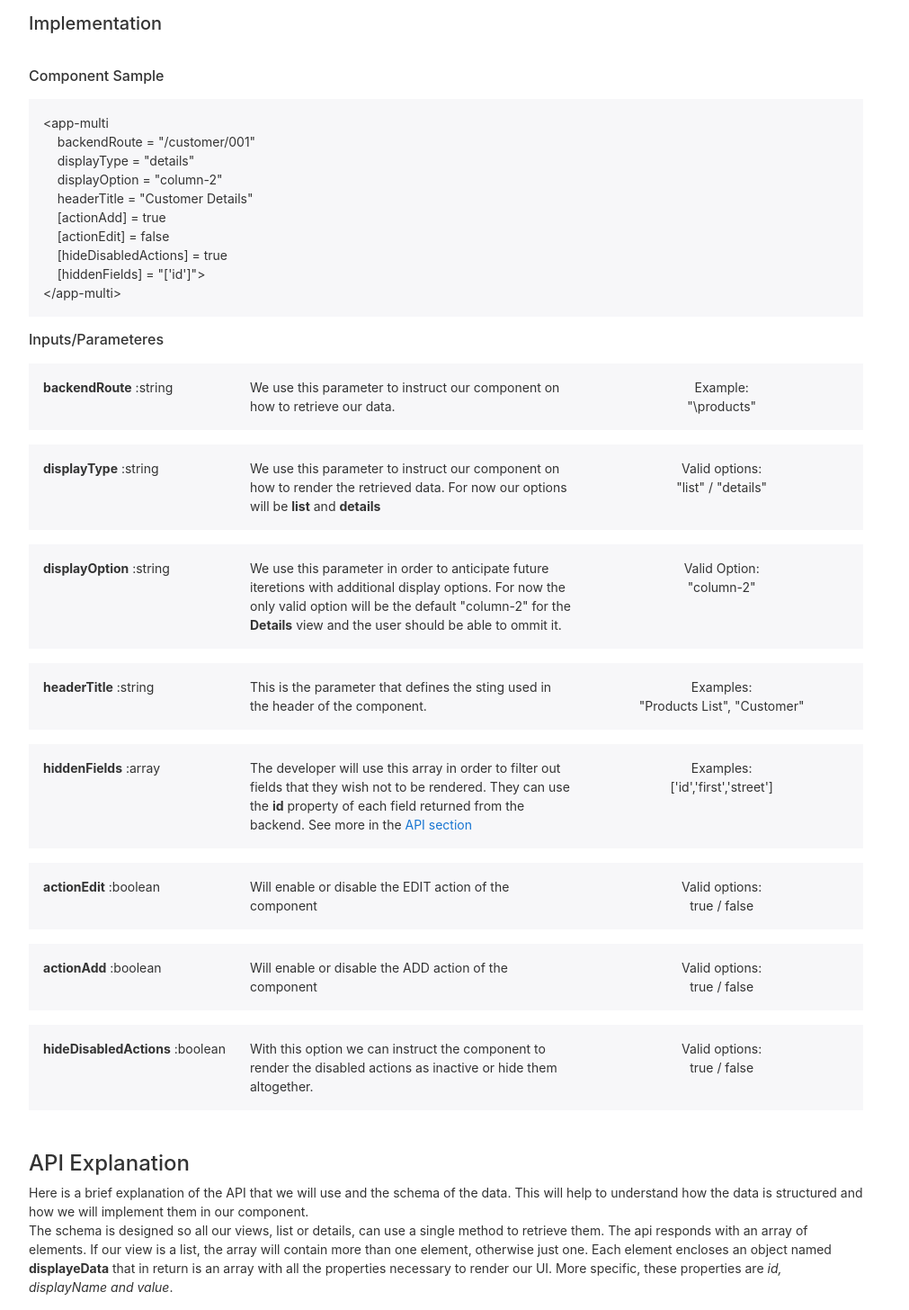
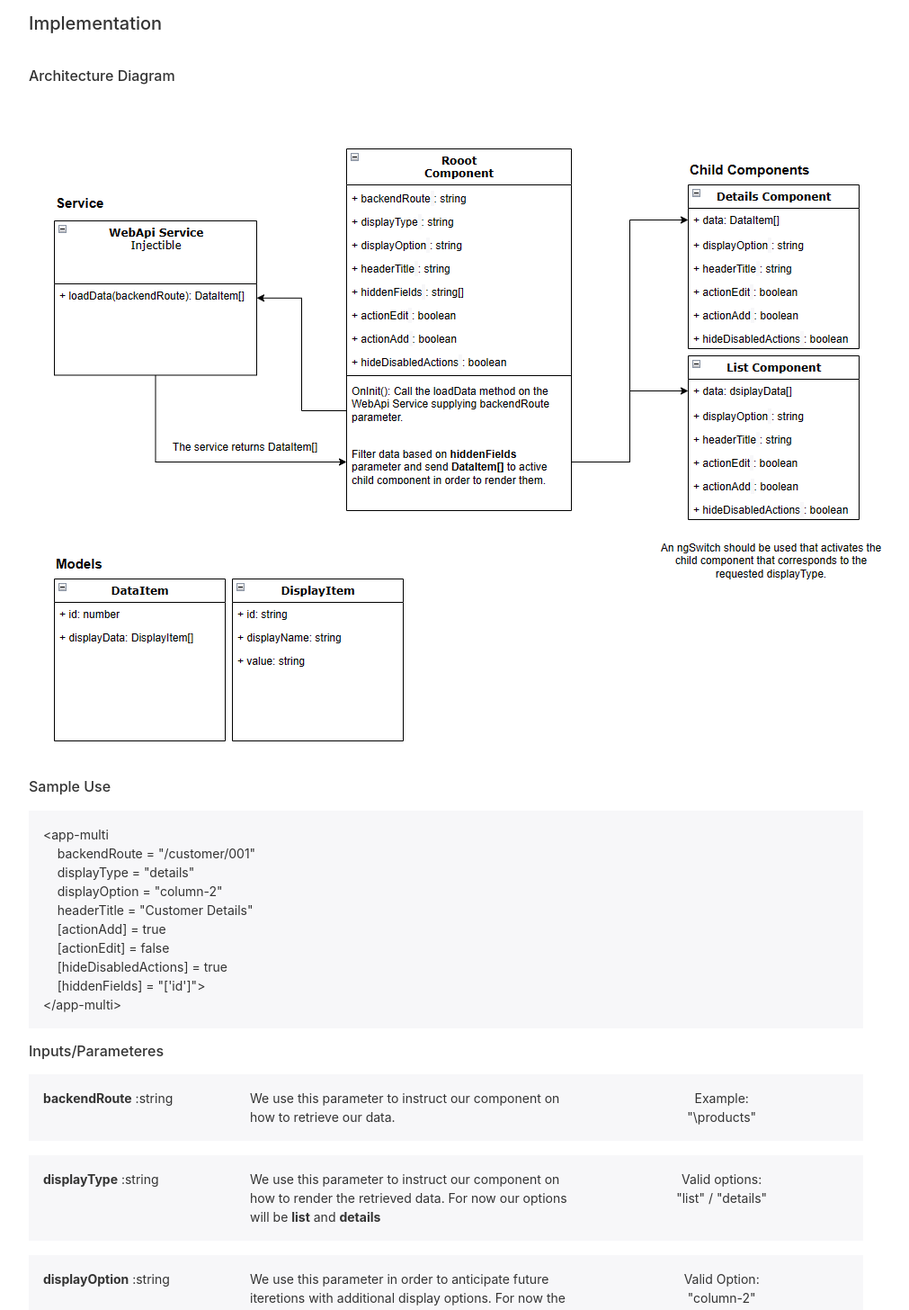
Before and after one commit to aribrink/multipurpose, an Angular app: page / in a window 1280 px wide. Shown: the part 840-2296 px from the top of the page at 90% size, without its empty margins (144-1155 px from the left). Built offline with nearby package versions, Linux system fonts and the light colour scheme.

Commit message:
added diagram

```diff
--- a/src/app/app.component.html
+++ b/src/app/app.component.html
@@ -118,11 +118,11 @@
 <div class="content" role="main">
   <ul class="nav nav-tabs">
     <li class="nav-item">
-      <a class="nav-link" [class.active]="page==0" (click)="page=0" aria-current="page" href="#">Component
+      <a class="nav-link" [class.active]="page==0" (click)="page=0" aria-current="page">Component
         Design Document</a>
     </li>
     <li class="nav-item">
-      <a class="nav-link" [class.active]="page==1" (click)="page=1" href="#">Sample</a>
+      <a class="nav-link" [class.active]="page==1" (click)="page=1">Sample</a>
     </li>
   </ul>
 
@@ -131,18 +131,18 @@
     <br>
     <h4>Overview</h4>
     We are required to create a versatile multi-purpose component in order to display various data derived from a WebApi
-    backednd service. All logic for data retrieval
+    backend service. All logic for data retrieval
     and parsing of that data should be handled inside this component and the user should be able to parameterize it
     using input
     parameters. The user should also be able to handle which
-    data is visible and how the component is rendered. We would also to have the capability to maintain and extent the
+    data is visible and how the component is rendered. We would also like to have the capability to maintain and extent the
     component with ease, if the need arises in the future.
     <br>
     <br>
     <br>
     <h4>Component Design</h4>
     <br>
-    <h6 id="input-parameters">UI/UX</h6>
+    <h6>UI/UX</h6>
     <p>The component will consist of two main parts. The <strong>Header section</strong> and the <strong>Content
         section</strong>. In the header section we will need to have a title and some action buttons that can be used to
       perform various tasks. For now we need two actions: ADD and EDIT.</p>
@@ -158,7 +158,7 @@
       decisions.
       Each item in the list will render a dynamic ammount of elements in a row. The selection will be handled by the
       user.
-      (see bellow, <a href="#input-parameters">Inputs/Parameters</a>) The list should be scollable of course and each
+      (see bellow, <a href="#input-parameters">Inputs/Parameters</a>) The list should be scrollable of course and each
       item
       should be clickable in order for the component to be able to fetch its details from the backend service</p>
     <br>
@@ -174,9 +174,13 @@
     <br>
     <br>
     <h5>Implementation</h5>
-
+<br>
+<h6 id="sample">Architecture Diagram</h6>
     <br>
-    <h6 id="sample">Component Sample</h6>
+    <div>
+      <img src="./assets/component-architecture.png" alt="">
+    </div>
+    <h6 id="sample">Sample Use</h6>
     <div class="highlight">
       &lt;app&#45;multi&nbsp;<br>
       &nbsp;&nbsp;&nbsp;&nbsp;backendRoute = &quot;/customer/001&quot;&nbsp;<br>
@@ -226,7 +230,7 @@
     </div>
     <div class="highlight">
       <div class="row">
-        <div class="col-3"><strong>hiddenFields</strong> :array</div>
+        <div class="col-3"><strong>hiddenFields</strong> :string[]</div>
         <div class="col-5">The developer will use this array in order to filter out fields that they wish not to be
           rendered. They can use the <strong>id</strong> property of each field returned from the backend. See more in
           the <a href="#api">API section</a> </div>
@@ -260,11 +264,11 @@
     <h4 id="api">API Explanation</h4>
     <p>Here is a brief explanation of the API that we will use and the schema of the data. This will help to understand
       how the data is structured
-      and how we will implement them in our component.</p>
+      and how we will consume them in our component.</p>
     <p>The schema is designed so all our views, list or details, can use a single method to retrieve them. The api
       responds with an array of elements.
       If our view is a list, the array will contain more than one element, otherwise just one. Each element encloses an object
-      named <strong>displayeData</strong> that in return is an array with all the properties necessary to render our UI. More specific,
+      named <strong>displayedData</strong> that in return is an array with all the properties necessary to render our UI. More specific,
       these properties are <i>id, displayName and value</i>.
       <br><br>
       <p>The <strong>id</strong> will be used by the user in order to filter out fields from the UI.</p>
--- a/src/app/app.component.ts
+++ b/src/app/app.component.ts
@@ -12,7 +12,7 @@ export class AppComponent implements OnInit {
   ngOnInit(): void {
 
   }
-  title = 'testApp';
+  title = 'Multi-Purpose Component';
   apiSample=[
     {
       "id": 1,
--- a/src/app/components/multi.component.html
+++ b/src/app/components/multi.component.html
@@ -1,13 +1,11 @@
+<div class="highlight" *ngIf="componentData">
+    component data:
+    <pre>{{componentData | json}}</pre>
+</div>
 <div class="highlight">
     config:
     <pre>{{config | json}}</pre>
 </div>
-
-<div class="highlight" *ngIf="componentData">
-    component data:
-    <pre>{{componentData | json}}</pre>
-</div>
-
 
 <!-- * * * * * * * * * * * LIST VIEW * * * * * * * * * * * * * * * * -->
 <div *ngIf="displayType=='list'" class="component-container">
@@ -76,6 +74,11 @@
             </div>
         </div>
     </div>
+    <div class="card align-items-end" style="padding: 10px;">
+
+        <div class="btn btn-primary" *ngIf="!testIds" (click)="toggle('id')">Test: Remove Ids</div>
+        <div class="btn btn-primary" *ngIf="testIds" (click)="toggle('id')">Test: Show Ids</div>
+    </div>
 </div>
 
 <!-- * * * * * * * * * * * DETAILS VIEW * * * * * * * * * * * * * * * * -->
@@ -97,6 +100,9 @@
             </form>
         </div>
     </div>
-
+    <div class="card align-items-end" style="padding: 10px;">
+        <div class="btn btn-primary" *ngIf="!testIds" (click)="toggle('first');toggle('last');">Test: Remove First and Last name</div>
+        <div class="btn btn-primary" *ngIf="testIds" (click)="toggle('first');toggle('last');">Test: Show First and Last name</div>
+    </div>
 
 </div>
--- a/src/app/components/multi.component.ts
+++ b/src/app/components/multi.component.ts
@@ -1,34 +1,34 @@
 import { Component, Input, OnInit } from '@angular/core';
 import { WebApiService } from '../services/web-api.service';
-import { Customer } from '../models/customer.model';
-import { Product } from '../models/product.model';
+import { DataItem } from '../models/data-item.model';
+import { JsonPipe } from '@angular/common';
 
 @Component({
   selector: 'app-multi',
   templateUrl: './multi.component.html',
   styleUrls: ['./multi.component.scss']
 })
+
 export class MultiComponent implements OnInit {
   @Input() backendRoute = '';
   @Input() headerTitle = '';
   @Input() displayType = '';
-  // @Input() entityId = '';
   @Input() hiddenFields: string[] = [];
   @Input() displayOption = 'column-2';
   @Input() actionEdit: Boolean = false;
   @Input() actionAdd: Boolean = false;
   @Input() hideDisabledActions: Boolean = true;
 
-  componentData: any[] | undefined;
-  // itemsList: any[] | undefined;
-  // itemDetails: any | undefined;
+  componentData: DataItem[] = [];
+  originalData: string = "";
+  config: any;
 
-  config: any;
+  testIds: boolean = false;
 
   constructor(private webApiService: WebApiService) { }
 
   ngOnInit(): void {
-    // console.log(this.entityVisibleItems);
+
     this.config = {
       backendRoute: this.backendRoute,
       headerTitle: this.headerTitle,
@@ -49,16 +49,33 @@ export class MultiComponent implements OnInit {
     this.webApiService
       .loadData(endpoint)
       .subscribe((data) => {
+        this.originalData = JSON.stringify(data);
         this.componentData = this.filterDisplayDataBy(data, this.hiddenFields);
       })
   }
 
   // Helper Method to filter visible items
-  filterDisplayDataBy(array1: any[], array2: string[]) {
+  filterDisplayDataBy(array1: DataItem[], array2: string[]) {
 
     // We filter out display items depending the components entityVisibleItems
     array1?.forEach((item: any) => { item.displayData = item.displayData!.filter((displayItem: any) => !array2.includes(displayItem.id)) });
 
     return array1;
   }
+
+  toggle(item: string) {
+    if (this.hiddenFields.includes(item)) {
+      this.testIds = false;
+      this.hiddenFields = this.hiddenFields.filter(e => e !== item);
+    }
+    else {
+      this.testIds = true;
+      this.hiddenFields.push(item);
+    }
+
+    this.config.hiddenFields = this.hiddenFields;
+    let data = JSON.parse(this.originalData);
+    this.componentData = this.filterDisplayDataBy(data, this.hiddenFields);
+
+  }
 }
--- /dev/null
+++ b/src/app/models/data-item.model.ts
@@ -0,0 +1,6 @@
+import { DisplayItem } from "./display-item.model";
+
+export interface DataItem{
+    id: number;
+    displayData: DisplayItem[];
+}
--- /dev/null
+++ b/src/app/models/display-item.model.ts
@@ -0,0 +1,5 @@
+export interface DisplayItem{
+    id: string;
+    displayName: string;
+    value: string;
+}
--- a/src/app/models/product.model.ts
+++ /dev/null
@@ -1,4 +0,0 @@
-export interface Product{
-    id: number;
-    name: string;
-}
--- a/src/app/services/web-api.service.ts
+++ b/src/app/services/web-api.service.ts
@@ -3,8 +3,7 @@ import { IWebApiService } from './webapi.service.interface';
 import { HttpClient } from "@angular/common/http";
 import { of } from 'rxjs/internal/observable/of';
 import { Observable } from 'rxjs';
-import { Product } from '../models/product.model';
-import { Customer } from '../models/customer.model';
+import { DataItem } from '../models/data-item.model';
 
 
 @Injectable({
@@ -15,7 +14,7 @@ export class WebApiService implements IWebApiService {
 
   constructor(private httpClient: HttpClient) { }
 
-  loadData(endpoint: string): Observable<any> {
+  loadData(endpoint: string): Observable<DataItem[]> {
     switch (endpoint) {
       case "/products":
         return of(this.demoDataList);
--- a/src/index.html
+++ b/src/index.html
@@ -2,7 +2,7 @@
 <html lang="en">
 <head>
   <meta charset="utf-8">
-  <title>TestApp</title>
+  <title>Multi-Purpose Component</title>
   <base href="/">
   <meta name="viewport" content="width=device-width, initial-scale=1">
   <link rel="icon" type="image/x-icon" href="favicon.ico">
```
Also changed, not shown: src/app/models/customer.model.ts (deleted, +0 -9 lines), src/app/services/webapi.service.interface.ts (+2 -15 lines), src/assets/component-architecture.png (added).
